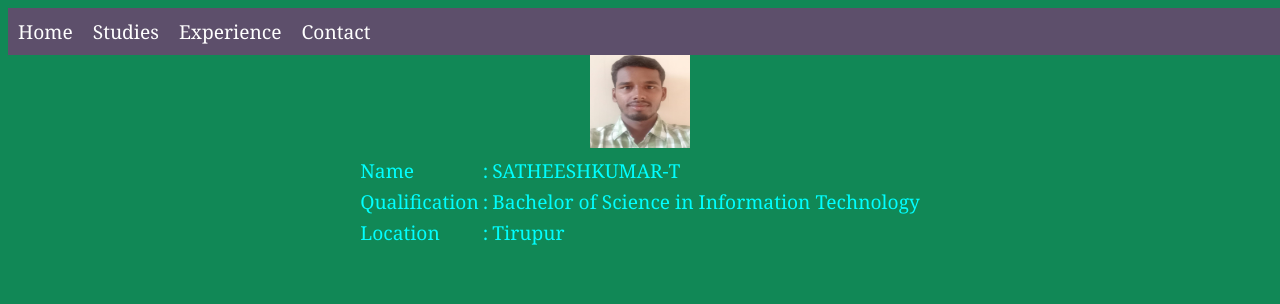
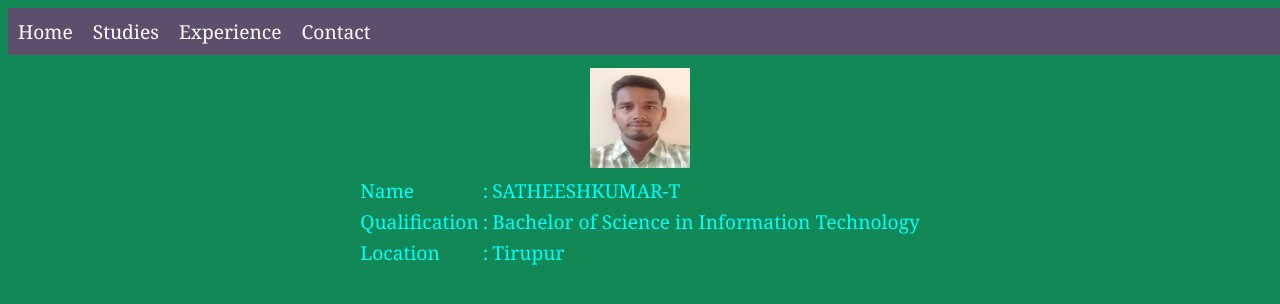
Before and after one commit to satheeshkumarthangaraj/WEBPAGES-PRACTICE, a plain HTML site: page INDEX.HTML in a window 1280 px wide. Drawn offline with Linux system fonts and the light colour scheme.

Commit message:
Modifications  reversed

```diff
--- a/INDEX.HTML
+++ b/INDEX.HTML
@@ -4,6 +4,7 @@
     <meta charset="UTF-8">
     <meta name="viewport" content="width=device-width, initial-scale=1.0">
     <title>SATHEESHKUMAR-T </title>
+    <script src=""></script>
     <link rel="stylesheet" type="text/css" href="STYLES/style.css">
 </head>
 <body>
--- a/STYLES/style.css
+++ b/STYLES/style.css
@@ -116,5 +116,5 @@ td {
 .img1
 {
     padding-left: 0%;
-    padding-top: 40px;
+    padding-top: 60px;
 }
```
